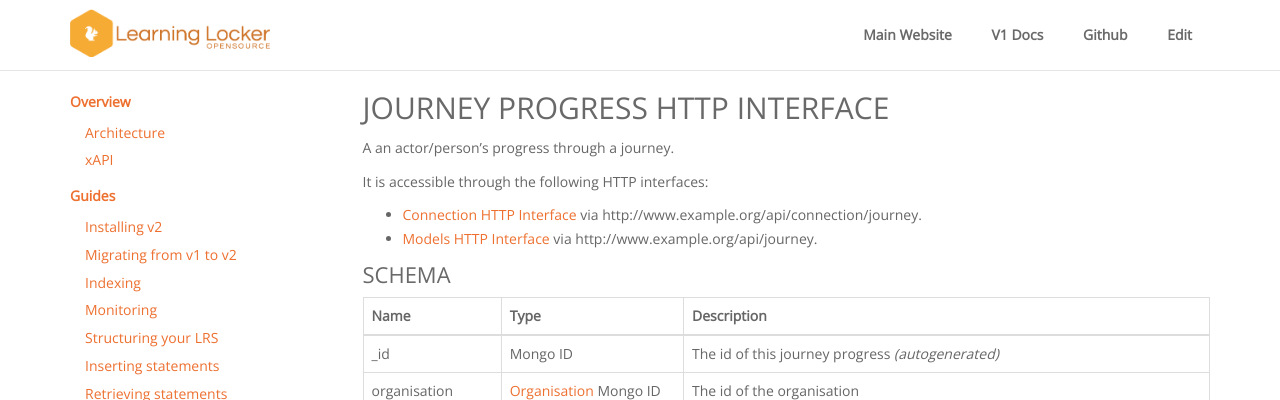
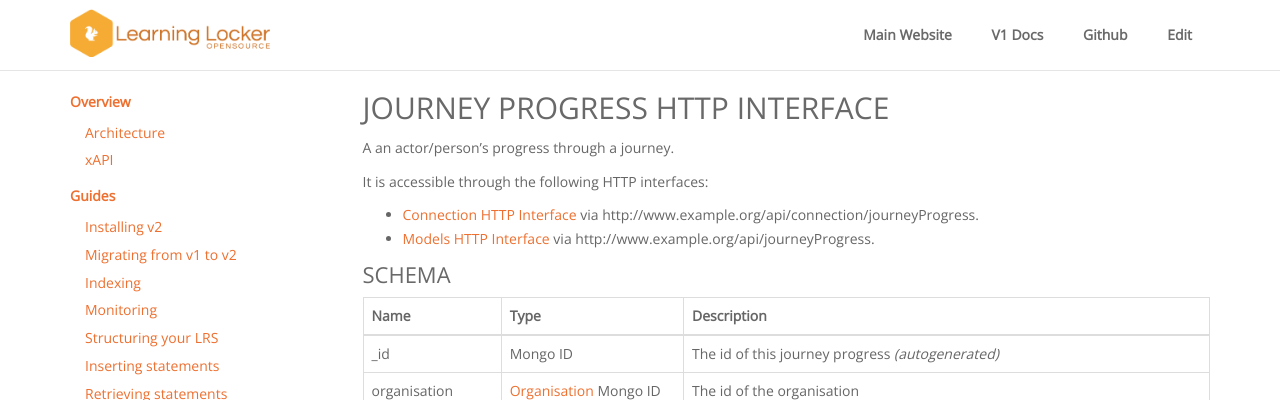
Before and after one commit to LearningLocker/docs, a Jekyll site: the page built from src/http-journey-progress.md, in a window 1280 px wide and 900 px high. Shown: the top 400 px of the window. Built offline with Jekyll 4.4.1, drawn with Linux system fonts in a browser that asks for light colours; nearby versions of some CDN libraries; our own code applies the rules of GitHub Pages for plain Markdown files; some of the changed lines change nothing that is shown.

Commit message:
Updated urls.

```diff
--- a/src/http-journey-progress.md
+++ b/src/http-journey-progress.md
@@ -7,8 +7,8 @@ A an actor/person's progress through a journey.
 
 It is accessible through the following HTTP interfaces:
 
-- [Connection HTTP Interface](../http-connection) via http://www.example.org/api/connection/journey.
-- [Models HTTP Interface](../http-models) via http://www.example.org/api/journey.
+- [Connection HTTP Interface](../http-connection) via http://www.example.org/api/connection/journeyProgress.
+- [Models HTTP Interface](../http-models) via http://www.example.org/api/journeyProgress.
 
 ### Schema
 
```
